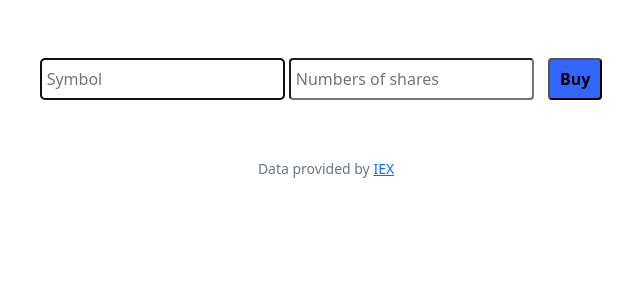
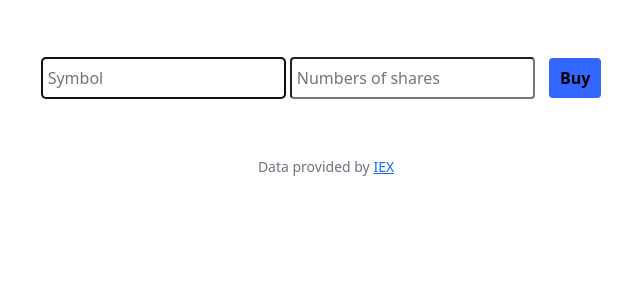
Before and after one commit to axel-paillaud/cs50, a Flask app: page /buy in a window 1280 px wide. Shown: the part 76-376 px from the top of the page, without its empty margins (314-954 px from the left). Run offline with Flask 2, Linux system fonts and the light colour scheme; a user stored in the database is signed in; some libraries are stand-ins or nearby versions.

Commit message:
Tue, Mar 22, 2022, 4:34 AM +00:00

```diff
--- a/finance/static/styles.css
+++ b/finance/static/styles.css
@@ -28,8 +28,9 @@ nav .navbar-brand .green
 }
 
 .button-custom {
-    padding: 7px 10px;
+    padding: 8px 11px;
     border-radius: 4px;
     margin: 10px;
     background-color: #3366ff;
+    border: none;
 }
```
